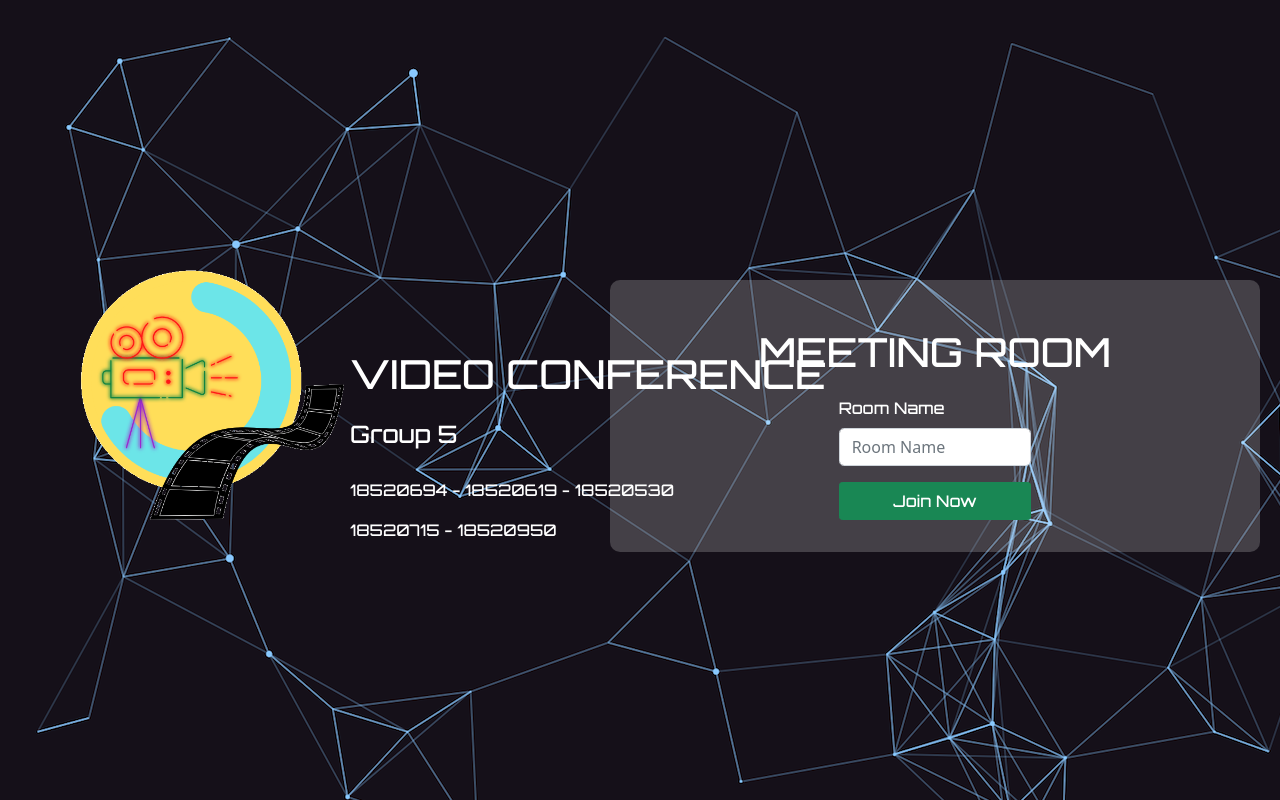
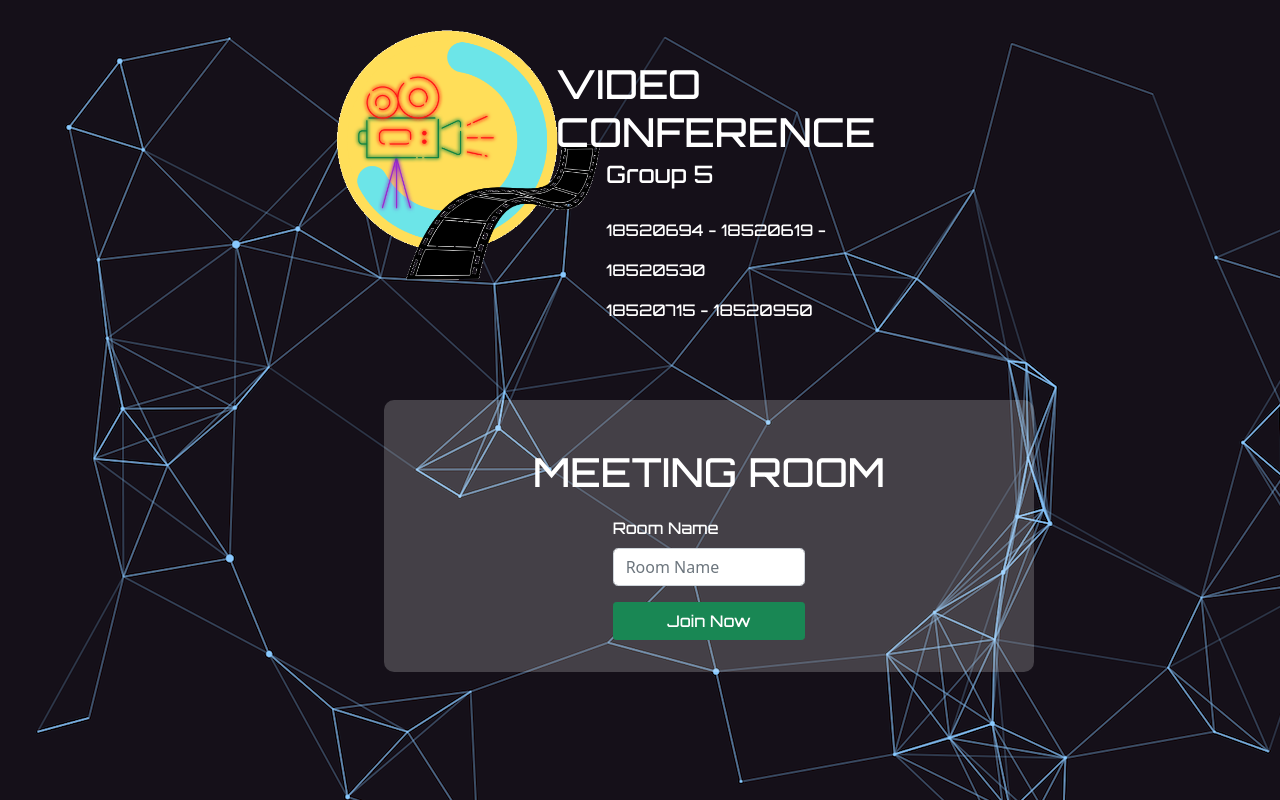
Before and after one commit to mienmien192/VidStreaming, a website: page index.html in a window 1280 px wide. Drawn offline with nearby package versions, Linux system fonts and the light colour scheme.

Commit message:
edit css...

```diff
--- a/assets/css/app.css
+++ b/assets/css/app.css
@@ -225,6 +225,7 @@
     .local-video {
         width: 40vw;
     }
+
 }
 
 @media (min-width:768px) {
@@ -232,4 +233,17 @@
         width: 50%;
         z-index: 1000;
     }
+
 }
+.left{
+    min-width: 80%;
+    position: absolute;
+    top: -30%;
+    left: 20%;
+}
+.right{
+
+    position: absolute;
+    top: 50%;
+    left: 30%;
+}
--- a/index.html
+++ b/index.html
@@ -96,13 +96,13 @@
 
     <div class="left">
         <img src="assets/img/logo.png" alt="" width="400" height="400" style="position: absolute; margin-top: 200px;">
-        <h1 style="position: absolute; margin:350px; color: #fff; font-family:'Orbitron', sans-serif;">VIDEO CONFERENCE</h1>
-        <h4 style="position: absolute; margin:420px; margin-left: 350px; color: #fff; font-family:'Orbitron', sans-serif;">Group 5</h4>
-        <p style="position: absolute; margin:470px; margin-left: 350px; color: #fff; font-family:'Orbitron', sans-serif;line-height: 40px;">18520694 - 18520619 - 18520530 <br> 18520715 - 18520950</p>
+        <h1 style=" position: absolute; margin:300px; color: #fff; font-family:'Orbitron', sans-serif;">VIDEO CONFERENCE</h1>
+        <h4 style="position: absolute; margin:400px; margin-left: 350px; color: #fff; font-family:'Orbitron', sans-serif;">Group 5</h4>
+        <p style="position: absolute; margin:450px; margin-left: 350px; color: #fff; font-family:'Orbitron', sans-serif;line-height: 40px;">18520694 - 18520619 - 18520530 <br> 18520715 - 18520950</p>
     </div>
 
     <!-- Create room -->
-    <div class="container-fluid" id='room-create' hidden style="background: rgba(255, 255, 255, 0.2); width: 650px; float: right; margin-top: 280px; border-radius:10px;margin-right: 20px ">
+    <div class="right container-fluid" id='room-create' hidden style="background: rgba(255, 255, 255, 0.2); width: 650px; border-radius:10px; ">
         <div class="row">
             <div class="col-12 h1 mt-5 text-center text-white" style="font-family: 'Orbitron', sans-serif; ">MEETING ROOM</div>
         </div>
@@ -133,7 +133,7 @@
 
     <!-- Everyone w the link  -->
 
-    <div class="container-fluid" id='username-set' hidden style=" background: rgba(255, 255, 255, 0.2); width: 650px; float: right; margin-top: 280px; border-radius:10px; margin-right: 20px; ">
+    <div class="right container-fluid" id='username-set' hidden style=" background: rgba(255, 255, 255, 0.2); width: 650px; float: right;  border-radius:10px; margin-right: 20px; ">
         <div class="row">
             <div class="col-12 h1 mt-5 text-center" style="font-family: 'Orbitron', sans-serif; color: #fff;">JOIN THE MEETING</div>
         </div>
```
